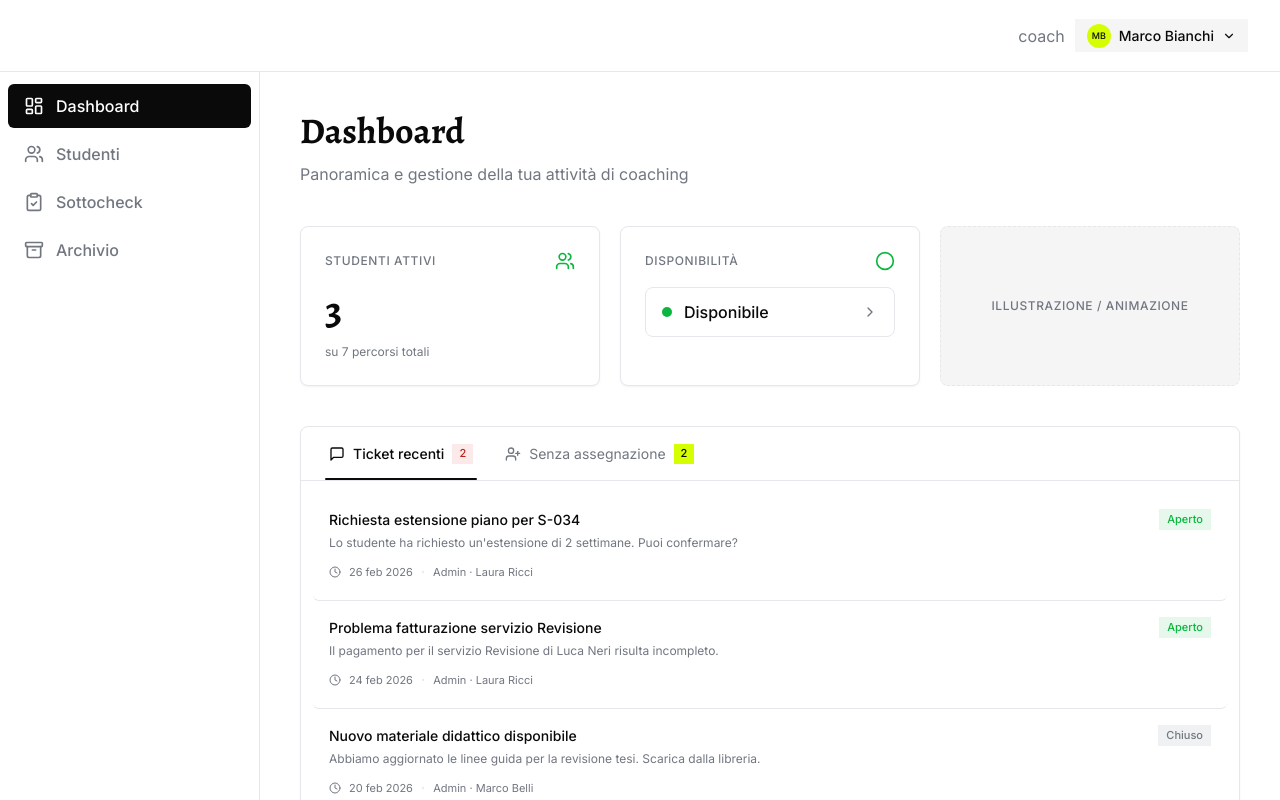
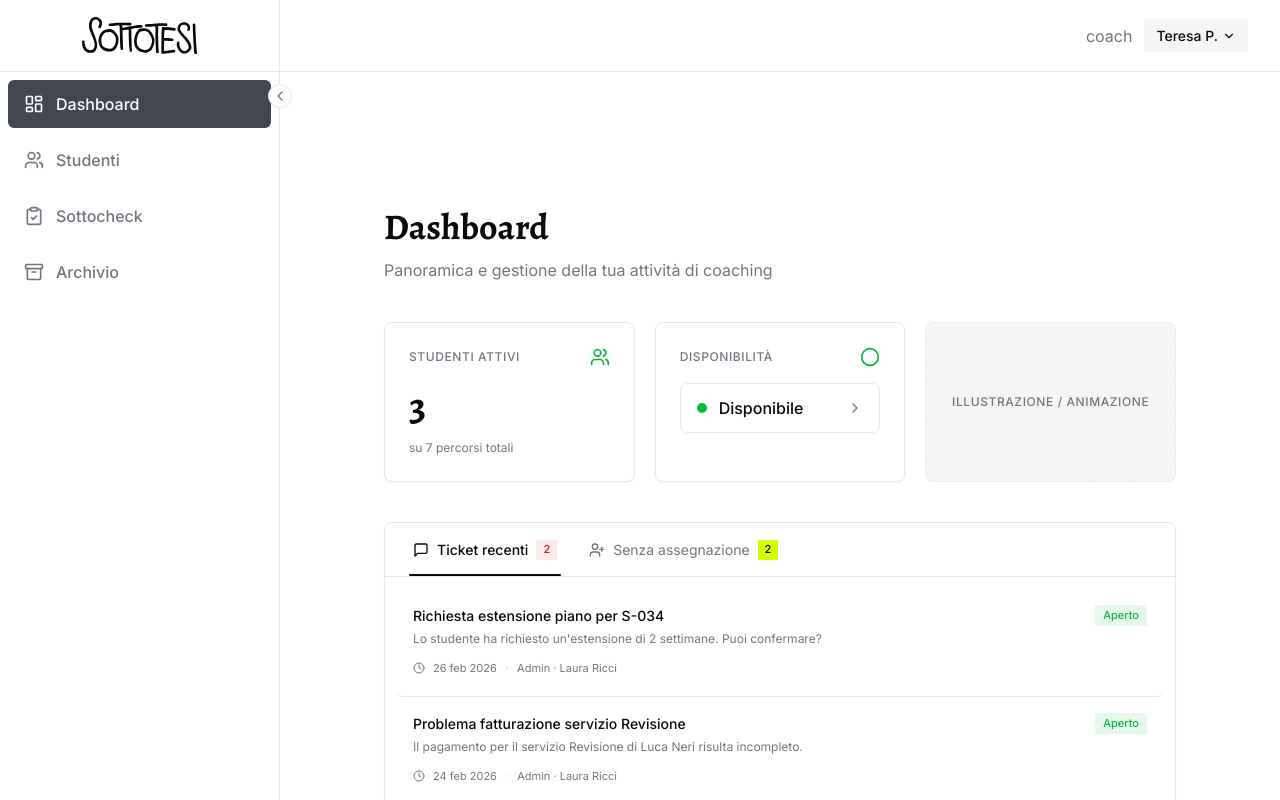
Before and after one commit to micolsalomone/sottotesi-sottocheck, a React (Vite) app: page /coach-view in a window 1280 px wide. Shown: the top 800 px of the page. Built offline with nearby package versions, Linux system fonts and the light colour scheme.

Commit message:
allineato componenti di base a admin

```diff
--- a/src/app/components/coach/CoachHeader.tsx
+++ b/src/app/components/coach/CoachHeader.tsx
@@ -1,114 +1,37 @@
 import { ChevronDown } from 'lucide-react';
+import { Link } from 'react-router';
+import SottotesiLogodefDefault from '../../../imports/SottotesiLogodefDefault';
 
-const svgPaths = {
-  p1cfa5b00: '',
-  p3e8d2c00: '',
-  p33ac6980: '',
-  p58d4000: '',
-  p21ee900: '',
-  p1633e500: '',
-  p2cfad780: '',
-  p68c1d00: '',
-};
+interface CoachHeaderProps {
+  sidebarCollapsed?: boolean;
+}
 
-export function CoachHeader() {
+export function CoachHeader({ sidebarCollapsed }: CoachHeaderProps) {
   return (
-    <header
-      className="h-[72px] flex items-center justify-between px-[32px] bg-[var(--background)] border-b border-[var(--border)] shrink-0"
-    >
-      {/* Logo */}
-      <div className="h-[38px] w-[122px] overflow-clip relative">
-        <LogoSvg />
+<header className="admin-header">
+      {/* Logo area — fixed left, independent from sidebar state */}
+      <div
+        className="admin-header-logo"
+        style={{
+          width: sidebarCollapsed ? 'var(--sidebar-collapsed-width)' : 'var(--sidebar-expanded-width)',
+          transition: 'width 0.25s ease',
+        }}
+      >
+        <Link to="/coach-view" className="admin-logo">
+          {!sidebarCollapsed && <SottotesiLogodefDefault />}
+        </Link>
       </div>
 
-      {/* User pill */}
-      <div className="flex items-center gap-[10px]">
-        <span
-          className="text-[var(--muted-foreground)]"
-          style={{
-            fontFamily: 'var(--font-inter)',
-            fontSize: 'var(--text-base)',
-            fontWeight: 'var(--font-weight-regular)',
-          }}
-        >
-          coach
-        </span>
-        <div className="flex items-center gap-[8px] bg-[var(--muted)] px-[12px] h-[33px]" style={{ borderRadius: 'var(--radius-badge)' }}>
-          <div className="relative w-[24px] h-[24px] shrink-0">
-            <svg className="block w-full h-full" viewBox="0 0 24 24" fill="none">
-              <circle cx="12" cy="12" r="12" fill="var(--accent)" />
-            </svg>
-            <span
-              className="absolute inset-0 flex items-center justify-center text-[var(--accent-foreground)]"
-              style={{
-                fontFamily: 'var(--font-inter)',
-                fontSize: '9px',
-                fontWeight: 'var(--font-weight-medium)',
-              }}
-            >
-              MB
-            </span>
-          </div>
-          <span
-            className="text-[var(--foreground)]"
-            style={{
-              fontFamily: 'var(--font-inter)',
-              fontSize: 'var(--text-label)',
-              fontWeight: 'var(--font-weight-medium)',
-            }}
-          >
-            Marco Bianchi
-          </span>
-          <ChevronDown className="w-[14px] h-[14px] text-[var(--foreground)]" />
-        </div>
-      </div>
-    </header>
+       {/* Right section — user menu, stretches to fill */}
+       <div className="admin-header-right">
+         <div className="admin-user">
+           <span className="admin-username">coach</span>
+           <button className="admin-badge">
+             Teresa P.
+             <ChevronDown size={14} />
+           </button>
+         </div>
+       </div>
+      </header>
   );
 }
-
-function LogoSvg() {
-  return (
-    <div className="absolute inset-0">
-      <div className="absolute inset-[15.45%_47.44%_6.12%_23.23%]">
-        <svg className="block size-full" fill="none" preserveAspectRatio="none" viewBox="0 0 35.7794 29.802">
-          <path d={svgPaths.p1cfa5b00} fill="var(--foreground)" />
-        </svg>
-      </div>
-      <div className="absolute inset-[0_82.53%_2.99%_0]">
-        <svg className="block size-full" fill="none" preserveAspectRatio="none" viewBox="0 0 21.3159 36.8618">
-          <path d={svgPaths.p3e8d2c00} fill="var(--foreground)" />
-        </svg>
-      </div>
-      <div className="absolute inset-[30.16%_36.98%_3.25%_45.25%]">
-        <svg className="block size-full" fill="none" preserveAspectRatio="none" viewBox="0 0 21.6699 25.3064">
-          <path d={svgPaths.p33ac6980} fill="var(--foreground)" />
-        </svg>
-      </div>
-      <div className="absolute inset-[32.69%_68.2%_6.27%_14.35%]">
-        <svg className="block size-full" fill="none" preserveAspectRatio="none" viewBox="0 0 21.2792 23.1941">
-          <path d={svgPaths.p58d4000} fill="var(--foreground)" />
-        </svg>
-      </div>
-      <div className="absolute inset-[13.83%_4.79%_1.1%_82.42%]">
-        <svg className="block size-full" fill="none" preserveAspectRatio="none" viewBox="0 0 15.5998 32.3254">
-          <path d={svgPaths.p21ee900} fill="var(--foreground)" />
-        </svg>
-      </div>
-      <div className="absolute inset-[27.19%_18.49%_0.35%_69.01%]">
-        <svg className="block size-full" fill="none" preserveAspectRatio="none" viewBox="0 0 15.2501 27.5314">
-          <path d={svgPaths.p1633e500} fill="var(--foreground)" />
-        </svg>
-      </div>
-      <div className="absolute inset-[16.68%_25.74%_2.13%_54.62%]">
-        <svg className="block size-full" fill="none" preserveAspectRatio="none" viewBox="0 0 23.9583 30.8547">
-          <path d={svgPaths.p2cfad780} fill="var(--foreground)" />
-        </svg>
-      </div>
-      <div className="absolute inset-[17.48%_0_0.05%_96.28%]">
-        <svg className="block size-full" fill="none" preserveAspectRatio="none" viewBox="0 0 4.53642 31.3353">
-          <path d={svgPaths.p68c1d00} fill="var(--foreground)" />
-        </svg>
-      </div>
-    </div>
-  );
-}
--- a/src/app/components/coach/CoachLayout.tsx
+++ b/src/app/components/coach/CoachLayout.tsx
@@ -1,18 +1,43 @@
+import { useEffect, useState } from 'react';
 import { Outlet } from 'react-router';
 import { CoachSidebar } from './CoachSidebar';
 import { CoachHeader } from './CoachHeader';
 
+const SIDEBAR_STORAGE_KEY = 'coach-sidebar-collapsed';
+
 export function CoachLayout() {
+  const [sidebarCollapsed, setSidebarCollapsed] = useState(() => {
+    try {
+      const stored = localStorage.getItem(SIDEBAR_STORAGE_KEY);
+      return stored === 'true';
+    } catch {
+      return false;
+    }
+  });
+
+  useEffect(() => {
+    try {
+      localStorage.setItem(SIDEBAR_STORAGE_KEY, String(sidebarCollapsed));
+    } catch {
+      // localStorage not available
+    }
+  }, [sidebarCollapsed]);
+
+  const toggleCollapse = () => setSidebarCollapsed((prev) => !prev);
+
   return (
-    <div className="min-h-screen bg-[var(--background)] flex flex-col">
-      {/* Header */}
-      <CoachHeader />
+    <div className="admin-layout">
+      <CoachHeader sidebarCollapsed={sidebarCollapsed} />
 
-      {/* Body: sidebar + main */}
-      <div className="flex flex-1">
-        <CoachSidebar />
-        <main className="flex-1 min-w-0 overflow-auto">
-          <Outlet />
+      <div className="admin-layout-body">
+        <CoachSidebar
+          collapsed={sidebarCollapsed}
+          onToggleCollapse={toggleCollapse}
+        />
+        <main className={`admin-main ${sidebarCollapsed ? 'sidebar-collapsed' : 'sidebar-expanded'}`}>
+          <div className="page-container">
+            <Outlet />
+          </div>
         </main>
       </div>
     </div>
--- a/src/app/components/coach/CoachSidebar.tsx
+++ b/src/app/components/coach/CoachSidebar.tsx
@@ -1,8 +1,7 @@
-import { useLocation, useNavigate } from 'react-router';
-import { LayoutDashboard, Users, ClipboardCheck, Archive } from 'lucide-react';
+import { Link, useLocation } from 'react-router';
+import { LayoutDashboard, Users, ClipboardCheck, Archive, ChevronLeft, ChevronRight } from 'lucide-react';
 
 interface NavItem {
-  id: string;
   label: string;
   icon: React.ReactNode;
   path: string;
@@ -10,34 +9,34 @@ interface NavItem {
 
 const navItems: NavItem[] = [
   {
-    id: 'dashboard',
     label: 'Dashboard',
-    icon: <LayoutDashboard className="w-5 h-5" />,
+    icon: <LayoutDashboard size={20} />,
     path: '/coach-view',
   },
   {
-    id: 'studenti',
     label: 'Studenti',
-    icon: <Users className="w-5 h-5" />,
+    icon: <Users size={20} />,
     path: '/coach-view/studenti',
   },
   {
-    id: 'sottocheck',
     label: 'Sottocheck',
-    icon: <ClipboardCheck className="w-5 h-5" />,
+    icon: <ClipboardCheck size={20} />,
     path: '/coach-view/sottocheck',
   },
   {
-    id: 'archivio',
     label: 'Archivio',
-    icon: <Archive className="w-5 h-5" />,
+    icon: <Archive size={20} />,
     path: '/coach-view/archivio',
   },
 ];
 
-export function CoachSidebar() {
+interface CoachSidebarProps {
+  collapsed: boolean;
+  onToggleCollapse: () => void;
+}
+
+export function CoachSidebar({ collapsed, onToggleCollapse }: CoachSidebarProps) {
   const location = useLocation();
-  const navigate = useNavigate();
 
   function isActive(path: string) {
     if (path === '/coach-view') return location.pathname === '/coach-view';
@@ -45,35 +44,46 @@ export function CoachSidebar() {
   }
 
   return (
-    <aside
-      className="w-[260px] min-h-full border-r border-[var(--border)] bg-[var(--background)] flex flex-col"
+    <>
+      <button
+        className={`sidebar-collapse-toggle ${collapsed ? 'collapsed' : 'expanded'}`}
+        onClick={onToggleCollapse}
+        aria-label={collapsed ? 'Espandi menu' : 'Comprimi menu'}
       >
-      <nav className="flex flex-col gap-[4px] p-[8px] pt-[12px]">
+        {collapsed ? <ChevronRight size={16} /> : <ChevronLeft size={16} />}
+      </button>
+
+      <aside className={`admin-sidebar ${collapsed ? 'collapsed' : 'expanded'}`}>
+        <div style={{
+          display: 'flex',
+          flexDirection: 'column',
+          height: '100%',
+        }}>
+          <nav style={{
+            flex: 1,
+            overflowY: 'auto',
+            overflowX: 'hidden',
+            padding: '8px',
+            paddingTop: '8px',
+          }}>
             {navItems.map((item) => {
               const active = isActive(item.path);
               return (
-            <button
-              key={item.id}
-              onClick={() => navigate(item.path)}
-              className={`flex items-center gap-[12px] px-[16px] h-[44px] w-full transition-colors ${
-                active
-                  ? 'bg-[var(--foreground)] text-[var(--background)]'
-                  : 'text-[var(--muted-foreground)] hover:bg-[var(--muted)]'
-              }`}
-              style={{
-                borderRadius: 'calc(var(--radius) - 2px)',
-                fontFamily: 'var(--font-inter)',
-                fontSize: 'var(--text-base)',
-                fontWeight: 'var(--font-weight-medium)',
-                textAlign: 'left',
-              }}
+                <div key={item.path}>
+                  <Link
+                    to={item.path}
+                    className={`sidebar-item ${active ? 'active' : ''} ${collapsed ? 'collapsed' : ''}`}
+                    title={collapsed ? item.label : undefined}
                   >
-              {item.icon}
-              <span>{item.label}</span>
-            </button>
+                    <span className="sidebar-item-icon">{item.icon}</span>
+                    {!collapsed && <span className="sidebar-item-label">{item.label}</span>}
+                  </Link>
+                </div>
               );
             })}
           </nav>
+        </div>
       </aside>
+    </>
   );
 }
```
Lines whose indentation alone changed are shown as unchanged.
